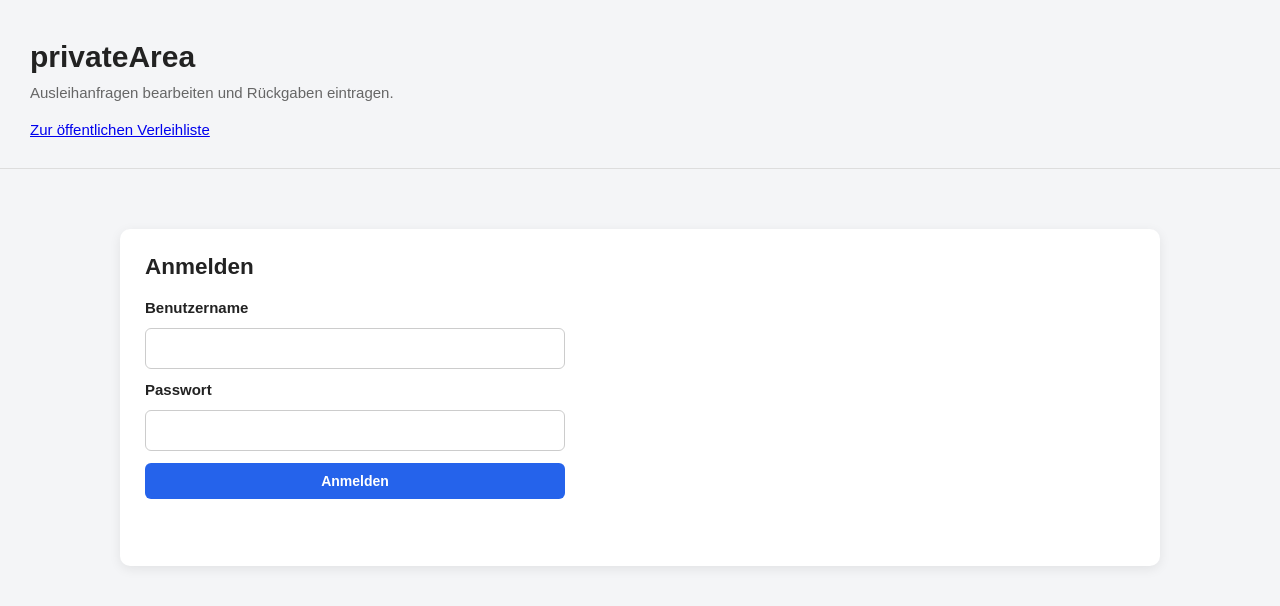
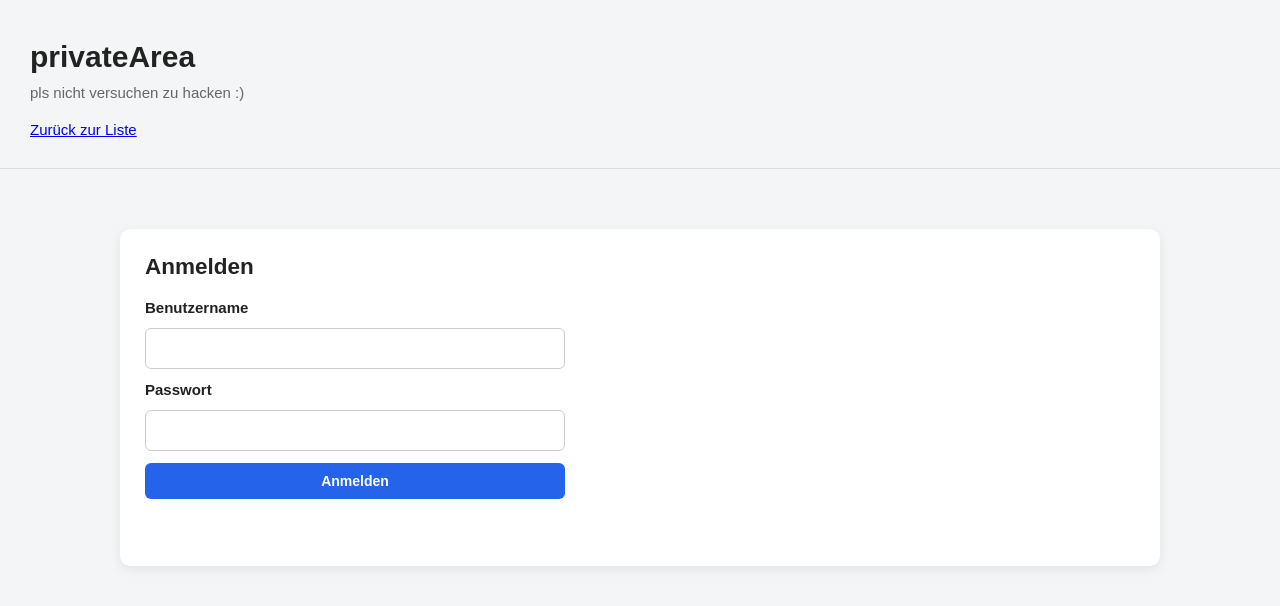
Before and after one commit to leBigJuels/Verleihprojekt, a plain HTML site: page admin.html in a window 1280 px wide. Drawn offline with nearby package versions, Linux system fonts and the light colour scheme.

Commit message:
jetztFinalwirklich

```diff
--- a/admin.html
+++ b/admin.html
@@ -16,9 +16,9 @@
     <header class="page-header">
         <h1>privateArea</h1>
 
-        <p>Ausleihanfragen bearbeiten und Rückgaben eintragen.</p>
+        <p>pls nicht versuchen zu hacken :)</p>
 
-        <a href="index.html">Zur öffentlichen Verleihliste</a>
+        <a href="index.html">Zurück zur Liste</a>
     </header>
 
 
```
